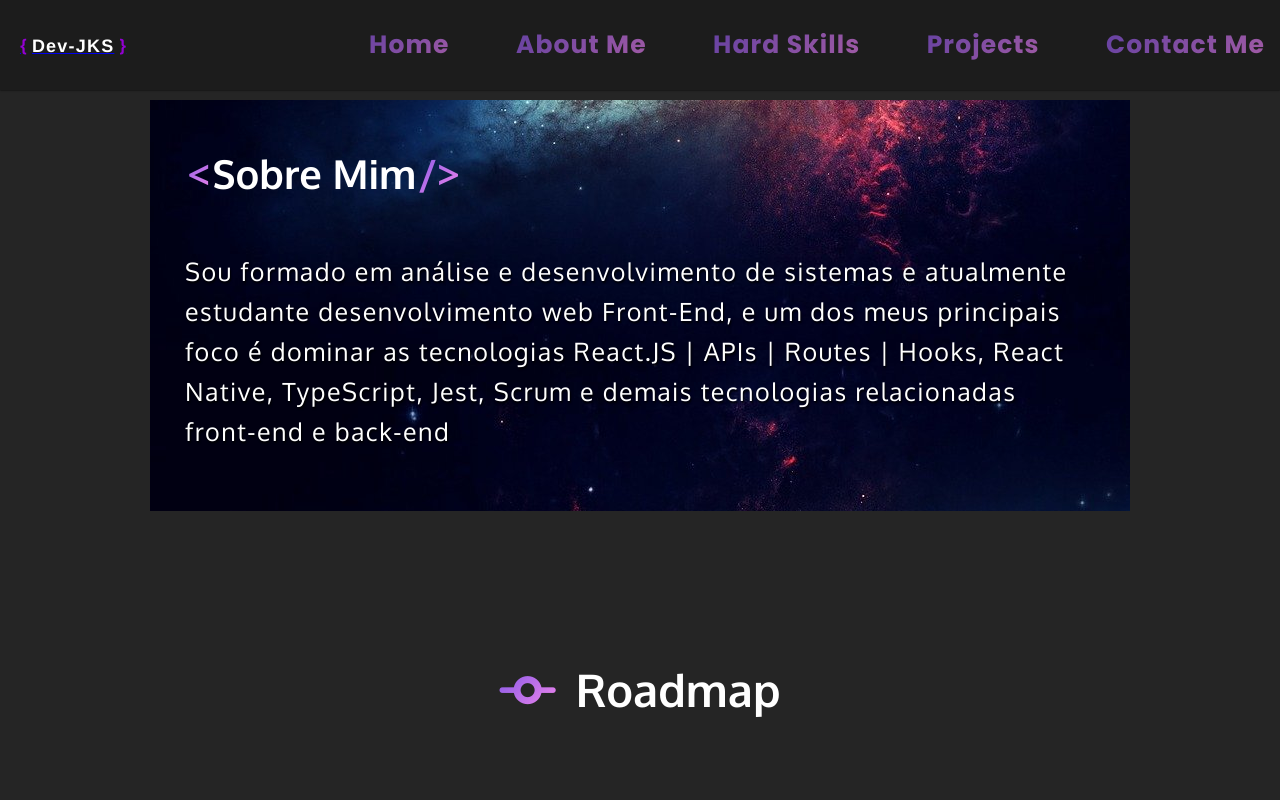
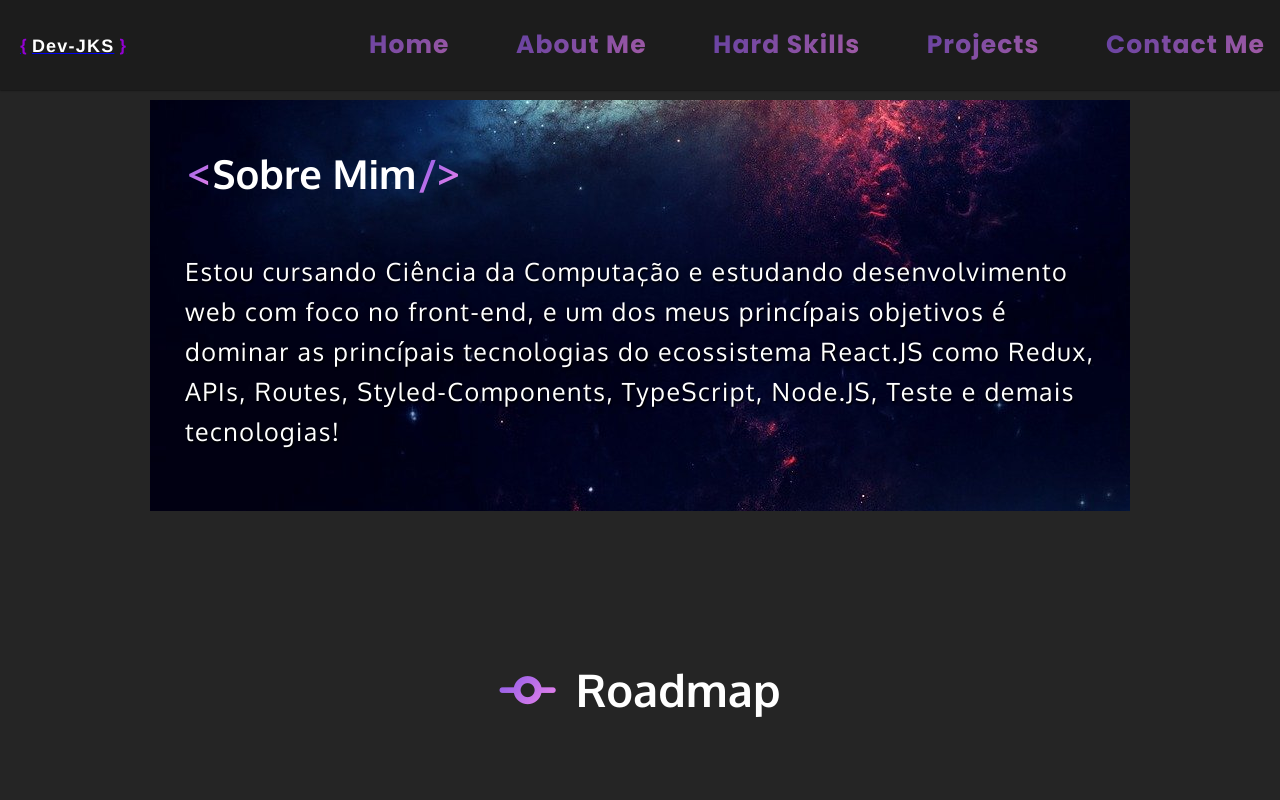
Before and after one commit to cajui54/profile-react, a React (Create React App) app: page /about in a window 1280 px wide. Shown: the top 800 px of the page. Built offline with nearby package versions, Linux system fonts and the light colour scheme.

Commit message:
update in the bio

```diff
--- a/src/components/pages/AboutMe.jsx
+++ b/src/components/pages/AboutMe.jsx
@@ -18,11 +18,9 @@ const AboutMe = () => {
           </h2>
 
           <p>
-            Sou formado em análise e desenvolvimento de sistemas
-            e atualmente estudante desenvolvimento web Front-End,
-            e um dos meus principais foco é dominar as tecnologias
-            React.JS | APIs | Routes | Hooks, React Native, TypeScript,
-            Jest, Scrum e demais tecnologias relacionadas front-end e back-end
+          Estou cursando Ciência da Computação e estudando desenvolvimento web com foco no front-end,
+          e um dos meus princípais objetivos é dominar as princípais tecnologias do ecossistema React.JS
+          como Redux, APIs, Routes, Styled-Components, TypeScript, Node.JS, Teste e demais tecnologias!
           </p>
         </article>
       </section>
```
